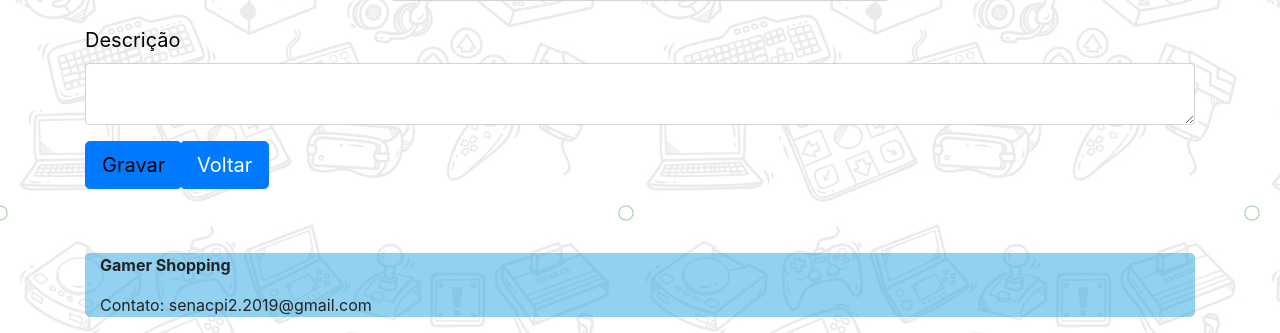
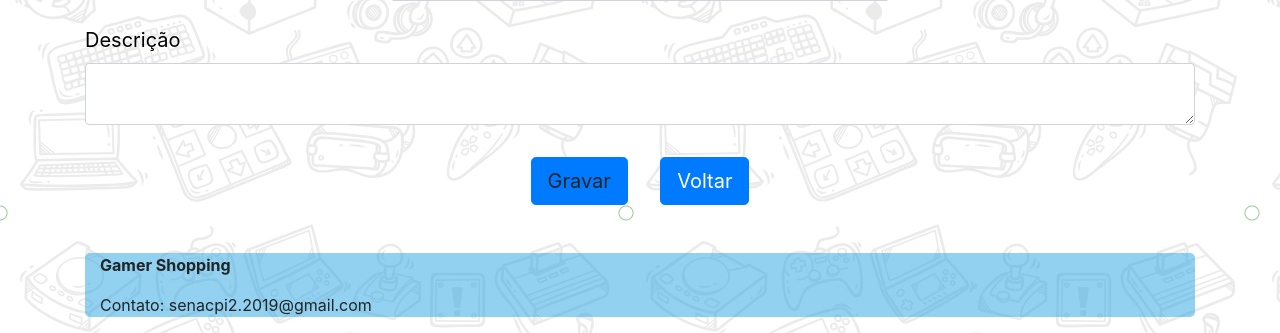
Before and after one commit to emerson-cs-santos/TSI-PI_2-2019, a PHP site: page /Produtos_digitar.php?ID=1 in a window 1280 px wide. Shown: the part 1203-1536 px from the top of the page. Run offline with PHP 8.4, Linux system fonts and the light colour scheme; the visitor is signed in with stand-in values (Sample User, id 1); data that the repository does not hold is empty.

Commit message:
Botoes centrais
Botões dos cadastros
Gravar e voltar, criei uma classe para deixar eles centralizados.

```diff
--- a/CSS/Geral.css
+++ b/CSS/Geral.css
@@ -72,6 +72,13 @@ body
     font-size: 20px;
 }
 
+/* Botões */
+.central_botao
+{
+    display: flex;
+    justify-content: center;
+}
+
 
 /* Página do Painel */
 .central_painel
--- a/Produtos_digitar.php
+++ b/Produtos_digitar.php
@@ -150,22 +150,12 @@ if($imagem == '')
                                     <textarea name='produtos_digitar_descri' class="form-control" id="produtos_digitar_descri" maxlength="300" placeholder = 'Descrição completa do produto'> <?php echo $descri; ?> </textarea>
                                 </div>
 
+                            </div>
 
-                                <!--
-                                    Controle de exibição de colunas do bootstrap:
-                                    12 Colunas distribuidas em:
-                                    Gravar = XL = 1, outros é 12
-                                    Voltar = XL = 1, outros é 12
-                                -->
-                                <div class='col-12 col-sm-12 col-md-12 col-lg-12 col-xl-1'>
-                                    <!-- Esse botão usa JavaScript para validar e usa a página php 'novo_user' -->
-                                    <a id='' type="submit" class="btn btn-primary btn-lg mt-3" onclick="cadastro_produto()"> Gravar</a>
-                                </div>
-
-                                <div class='col-12 col-sm-12 col-md-12 col-lg-12 col-xl-1'>
-                                    <!-- Esse botão chama direto a página php que exibe os usuários -->
-                                    <a href='Produtos.php' id='' type="button" class="btn btn-primary btn-lg mt-3"> Voltar</a>
-                                </div>
+                            <div class='central_botao'>
+                                <a id='' type="submit" class="btn btn-primary btn-lg mt-3" onclick="cadastro_produto()"> Gravar</a>
+                                <span style='color:white; user-select:none;'>.......</span>
+                                <a href='Produtos.php' id='' type="button" class="btn btn-primary btn-lg mt-3"> Voltar</a>
                             </div>
                         </form>
                     </div>
```
Also changed, not shown: Usuarios_digitar.php (+8 -4 lines).
